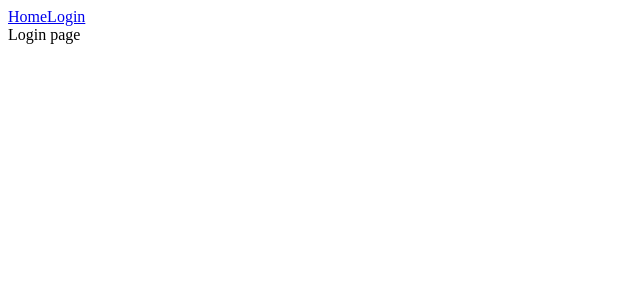
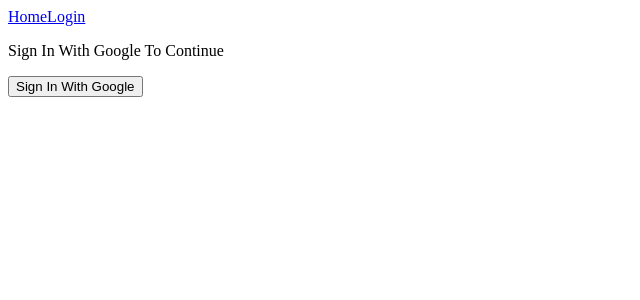
Before and after one commit to BorislavBenderov/posts-app, a React (Create React App) app: page /login in a window 1280 px wide. Shown: the top 300 px of the page, without its empty margins (0-640 px from the left). Built offline with nearby package versions, Linux system fonts and the light colour scheme; no server answers.

Commit message:
Add possibility users to login

```diff
--- a/src/pages/login.tsx
+++ b/src/pages/login.tsx
@@ -1,5 +1,22 @@
+import { signInWithPopup } from "firebase/auth";
+import { auth, provider } from "../firebaseConfig";
+import { useNavigate } from "react-router-dom";
+
 export const Login = () => {
+  const navigate = useNavigate();
+  const signInWithGoogle = () => {
+    signInWithPopup(auth, provider)
+      .then(() => {
+        navigate("/");
+      })
+      .catch((err) => {
+        alert(err.message);
+      });
+  };
   return (
-    <div>Login page</div>
-  )
-}
+    <div>
+      <p>Sign In With Google To Continue</p>
+      <button onClick={signInWithGoogle}>Sign In With Google</button>
+    </div>
+  );
+};
```
